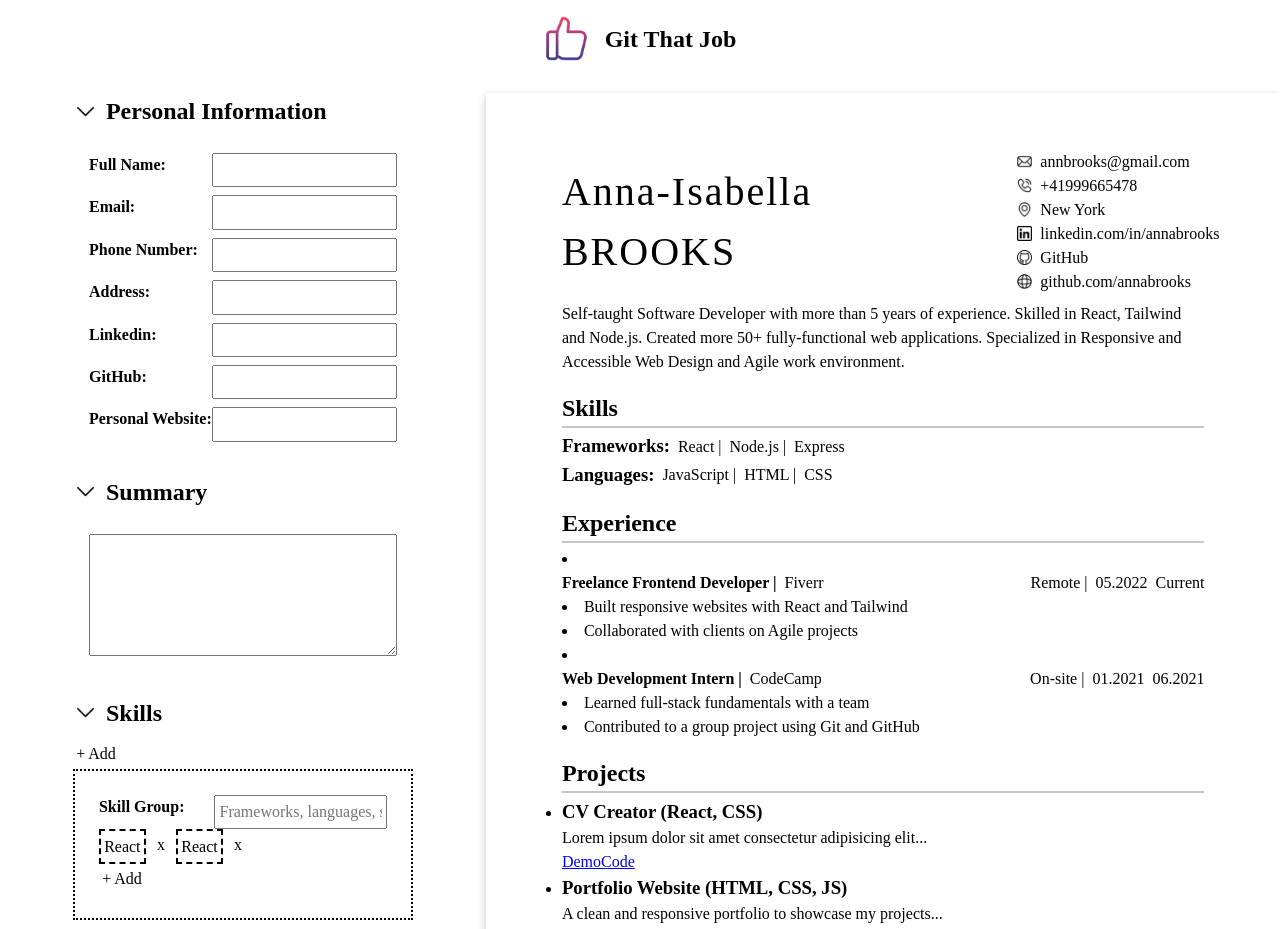
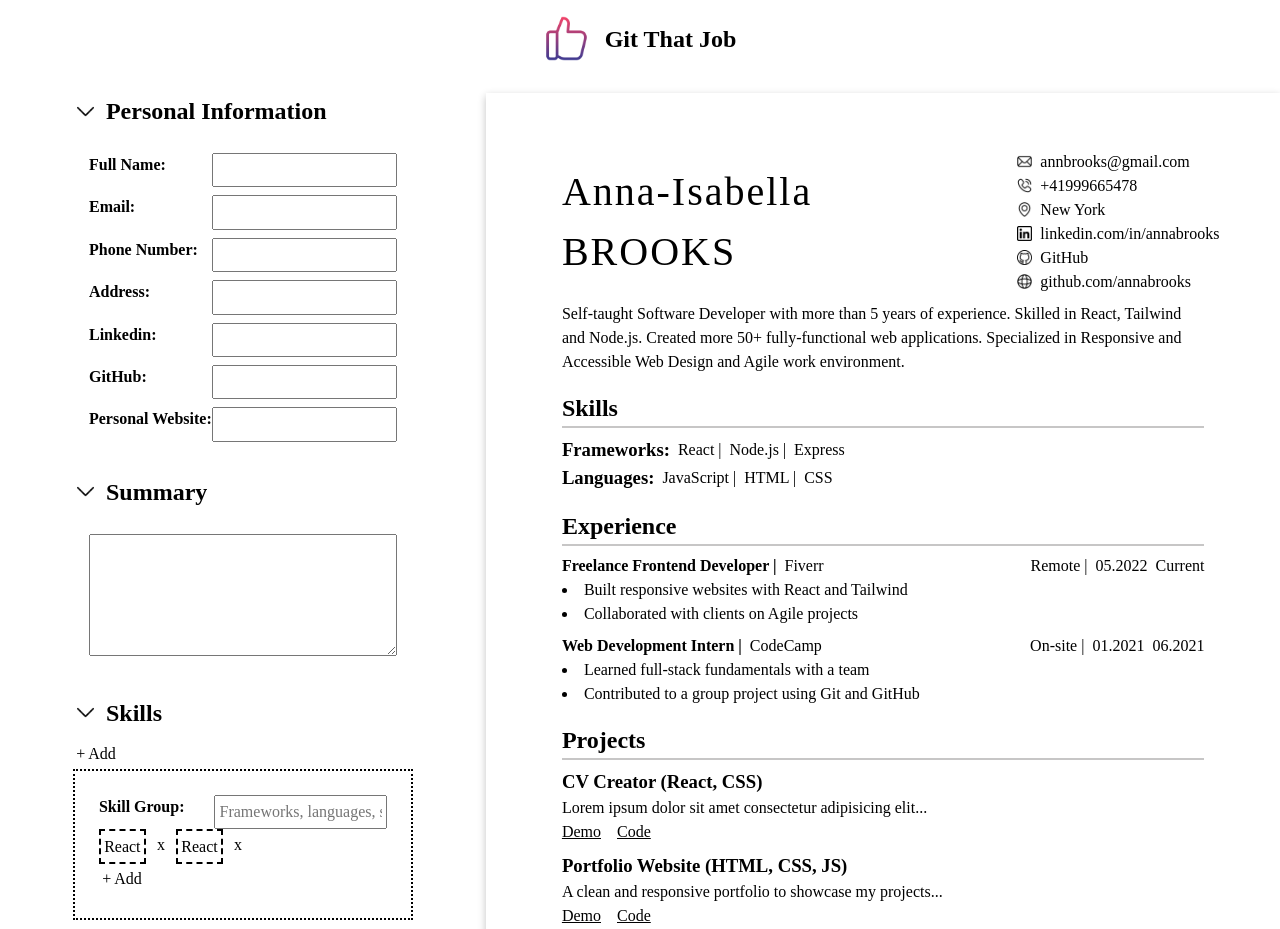
Before and after one commit to verobelo/cv-creator, a React (Vite) app in the folder cv-creator/: page / in a window 1280 px wide. Shown: the top 929 px of the page. Built offline with nearby package versions, Linux system fonts and the light colour scheme; a web font is replaced by a local one.

Commit message:
Add Projects Preview styling

```diff
--- a/cv-creator/src/index.css
+++ b/cv-creator/src/index.css
@@ -214,7 +214,7 @@ button:hover {
 
 .cv-preview section h2 {
   border-bottom: 2px solid rgb(199, 198, 198);
-  margin-bottom: 0.3rem;
+  margin-bottom: 0.5rem;
 }
 
 .personal-info-preview__contacts {
@@ -257,8 +257,12 @@ button:hover {
   content: "";
 }
 
-.experience-preview li {
-  list-style: inside;
+.experience-preview__item:not(:last-child) {
+  margin-bottom: 0.5rem;
+}
+
+.experience-preview__list li {
+  list-style: none;
 }
 
 .experience-preview__top {
@@ -283,3 +287,21 @@ button:hover {
 .experience-preview__top--right p:nth-child(1)::after {
   content: "  |  ";
 }
+
+.experience-preview__description ul li {
+  list-style: inside;
+}
+
+.projects-preview__list li {
+  list-style: none;
+  margin-bottom: 0.5rem;
+}
+
+.project-preview__links {
+  display: flex;
+  gap: 1rem;
+}
+
+.project-preview__links a {
+  color: black;
+}
```
